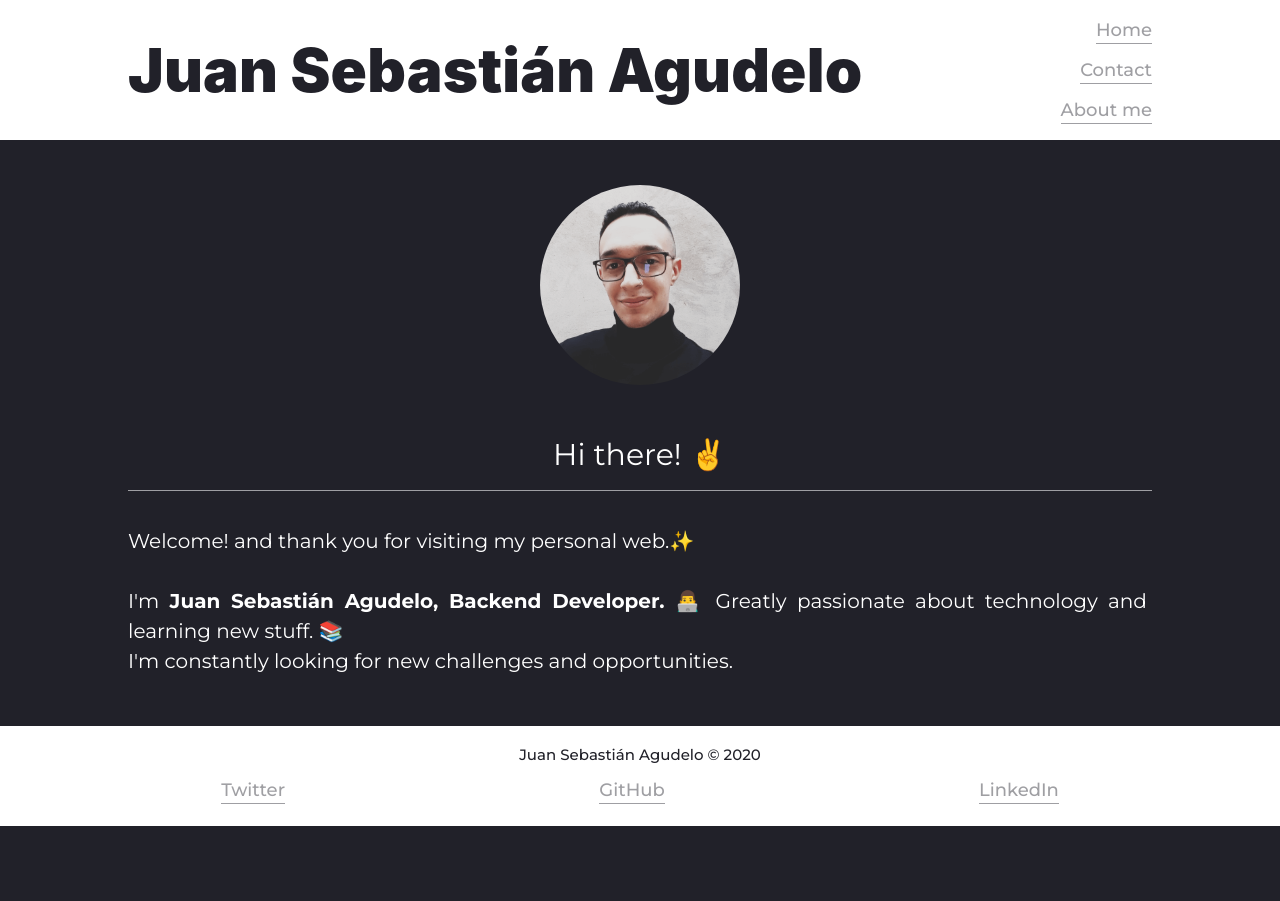
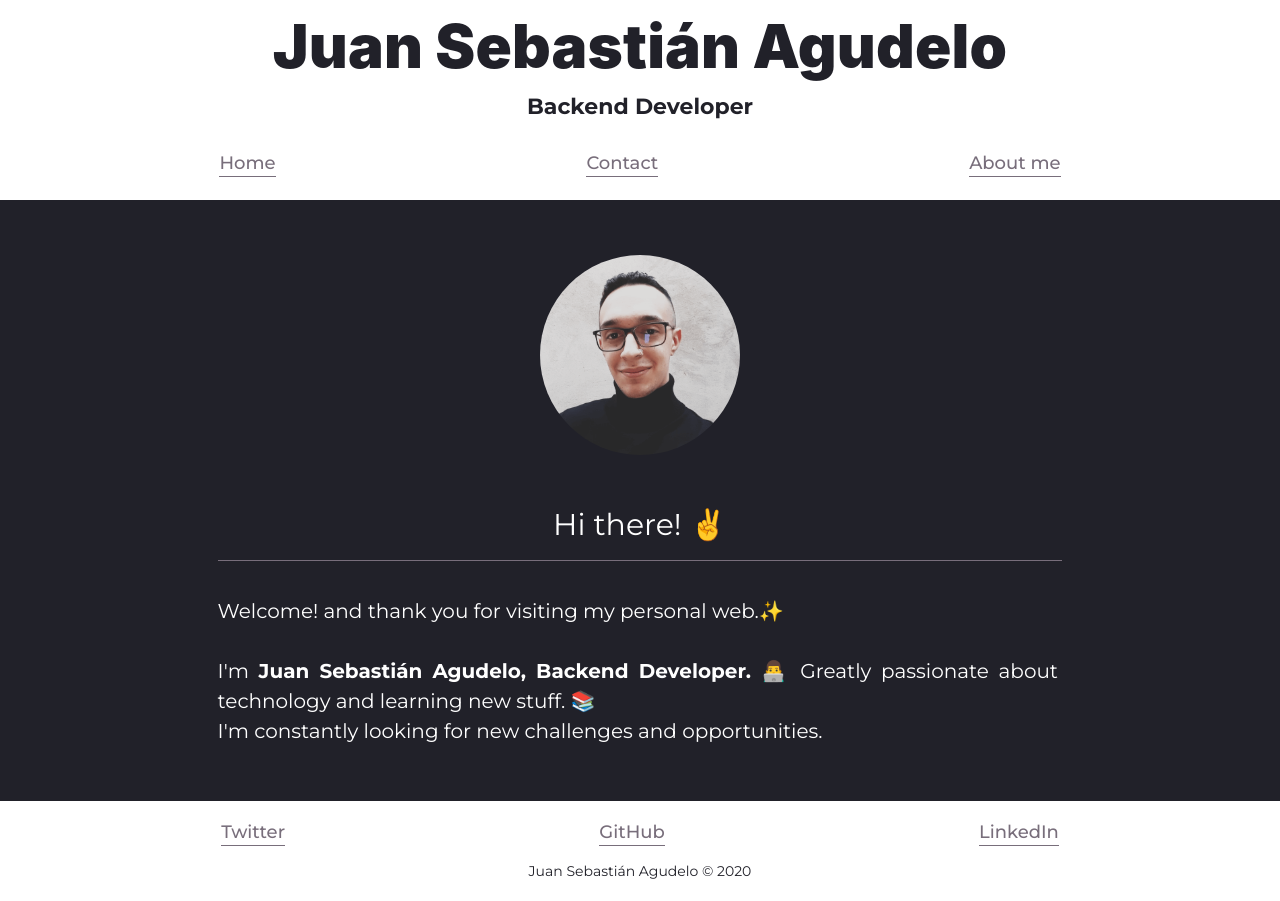
Before and after one commit to juansacdev/personal-web, a plain HTML site: page index.html in a window 1280 px wide. Before the commit the page ends 826 px from the top, so only its background shows below. Drawn offline with Linux system fonts and the light colour scheme.

Commit message:
changes for feedback :)

```diff
--- a/css/desktop.css
+++ b/css/desktop.css
@@ -1,14 +1,17 @@
+header {
+    height: 200px;
+}
 .header-section h1 > a {
     font-size: 6rem;
+}
+.header-section h2 {
+    font-size: 2.2rem;
 }
 .nav-list-item {
     font-size: 1.8rem;
 }
-.footer-section__nav .nav-list {
-    padding-bottom: 2.5rem;
-}
 .footer-section p {
-    font-size: 1.5rem;
+    font-size: 1.4rem;
 }
 .img-container {
     width: 200px;
@@ -21,9 +24,9 @@
     font-size: 2rem;
     line-height: 3rem;
 }
-.section-secondary-container div {
-    overflow: hidden;
-}
-.contact-section, .about-section {
+.contact-site-main > .contact-section, .about-site-main > .about-section {
     font-size: 2rem;
 }
+.site-main, .contact-site-main, .about-site-main {
+    min-height: calc(100vh - 300px);
+}
--- a/css/main.css
+++ b/css/main.css
@@ -2,7 +2,8 @@
     --primary-color: rgb(33, 33, 41);
     --secondary-color: #fff;
     --color-effects: #fcbb6d;
-    --unfocus-color: rgb(159, 159, 163);
+    /* --unfocus-color: rgb(159, 159, 163); */
+    --unfocus-color: #786e7b;
 }
 * {
     padding: 0;
@@ -32,10 +33,9 @@ a, li {
     display: none;
 }
 header {
-    position: relative;
     width: 100%;
     min-width: 320px;
-    height: 200px;
+    height: 170px;
     background-color: var(--secondary-color);
     color: var(--primary-color);
 }
@@ -72,11 +72,12 @@ header {
 .header-section h2 {
     font-size: 1.6rem;
     font-weight: 700;
-    padding-top: 10px;
+    padding-top: 15px;
+    align-self: flex-start;
 }
 .header-section__nav .nav-list {
     display: flex;
-    justify-content: space-between;
+    padding-bottom: 10px;
 }
 .nav-list-item {
     font-size: 1.4rem;
@@ -102,7 +103,7 @@ header {
     display: flex;
     align-items: center;
     min-width: 320px;
-    min-height: calc(100vh - 302px);
+    min-height: calc(100vh - 272px);
 }
 .main-container {
     display: flex;
@@ -111,7 +112,7 @@ header {
     height: 100%;
 }
 .main-section {
-    margin-top: 1rem;
+    margin-top: 2rem;
     display: flex;
     justify-content: center;
     align-items: flex-end;
@@ -174,14 +175,15 @@ footer {
     text-align: center;
 }
 .footer-section p {
-    align-self: flex-end;
-    padding-bottom: 0.5rem;
-    font-size: 1.3rem;
-    font-weight: 500;
+    align-self: center;
+    padding-bottom: 1rem;
+    font-size: 1.2rem;
+    font-weight: 400;
+    grid-row: 2;
 }
 .footer-section__nav .nav-list {
     display: flex;
-    padding-top: 1rem;
+    padding-top: 2rem;
 }
 .contact-site-main, .about-site-main {
     display: flex;
@@ -191,7 +193,7 @@ footer {
     -webkit-box-align: center;
     min-width: 320px;
     height: 100%;
-    min-height: calc(100vh - 300px);
+    min-height: calc(100vh - 270px);
 }
 .contact-section, .about-section {
     margin: 40px 0px;
--- a/css/tablet.css
+++ b/css/tablet.css
@@ -1,38 +1,26 @@
-header {
-    height: 140px;
-    display: flex;
-    justify-content: center;
-}
-.header-section {
-    display: flex;
-    align-items: center;
-    justify-content: space-between;
-    margin: 0 auto;
-    padding: 0 10vw;
-}
-.header-section h1 {
-    align-self: center;
-    text-align: start;
-    display: inline-block;
-    padding: 0;
-}
 .header-section h1 > a {
     font-size: 4rem;
 }
 .header-section h2 {
-    display: none;
+    font-size: 1.8rem;
+    padding-top: 0;
+    padding-bottom: 1rem;
+    align-self: center;
 }
-.header-section__nav > .nav-list {
-    display: block;
-    text-align: right;
+.nav-list-item {
+    font-size: 1.5rem;
 }
-.header-section__nav > .nav-list > .nav-list-item {
-    margin: 1.8rem 0;
+.header-section__nav .nav-list {
+    padding-bottom: 1.5rem;
 }
 .img-container {
     width: 150px;
     height: 150px;
 }
-.site-main, .contact-site-main, .about-site-main {
-    min-height: calc(100vh - 240px);
+.site-main > .main-container, .contact-site-main > .contact-section, .about-site-main > .about-section {
+    padding: 3.5rem 12vw;
+    font-size: 1.8rem;
 }
+.section-secondary {
+    padding-bottom: 2rem;
+}
```
